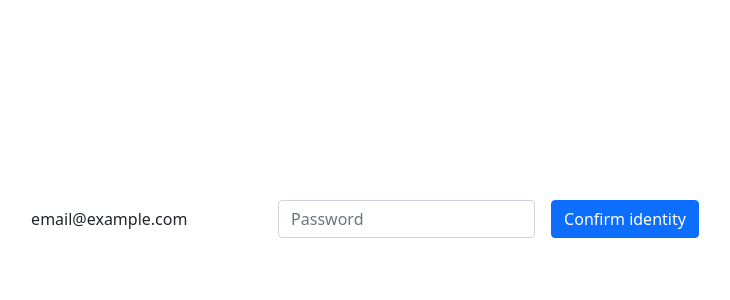
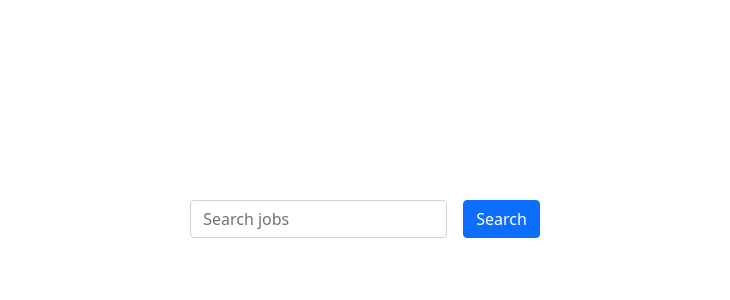
Before and after one commit to lemirser/job_api, a Flask app: page / in a window 1280 px wide. Shown: the part 173-473 px from the top of the page, without its empty margins (275-1005 px from the left). Run offline with Flask 2, Linux system fonts and the light colour scheme; some libraries are stand-ins or nearby versions.

Commit message:
Update input types

```diff
--- a/src/templates/home.html
+++ b/src/templates/home.html
@@ -18,15 +18,11 @@
         <!---style="display:flex;justify-content:center;"-->
         <form class="row g-3">
             <div class="col-auto">
-                <label for="staticEmail2" class="visually-hidden">Email</label>
-                <input type="text" readonly class="form-control-plaintext" id="staticEmail2" value="email@example.com">
+                <label for="job_post" class="visually-hidden">Job post</label>
+                <input type="search" class="form-control" id="job_post" placeholder="Search jobs">
             </div>
             <div class="col-auto">
-                <label for="inputPassword2" class="visually-hidden">Password</label>
-                <input type="password" class="form-control" id="inputPassword2" placeholder="Password">
-            </div>
-            <div class="col-auto">
-                <button type="submit" class="btn btn-primary mb-3">Confirm identity</button>
+                <button type="submit" class="btn btn-primary mb-3">Search</button>
             </div>
         </form>
     </div>
```
